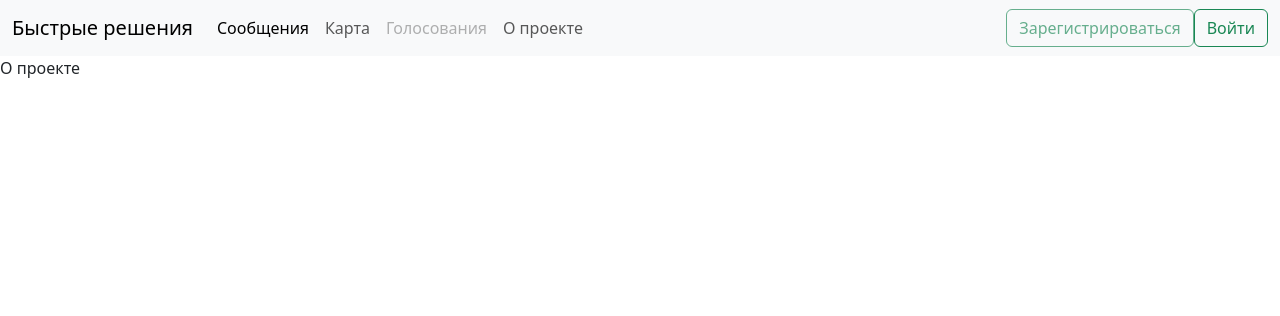
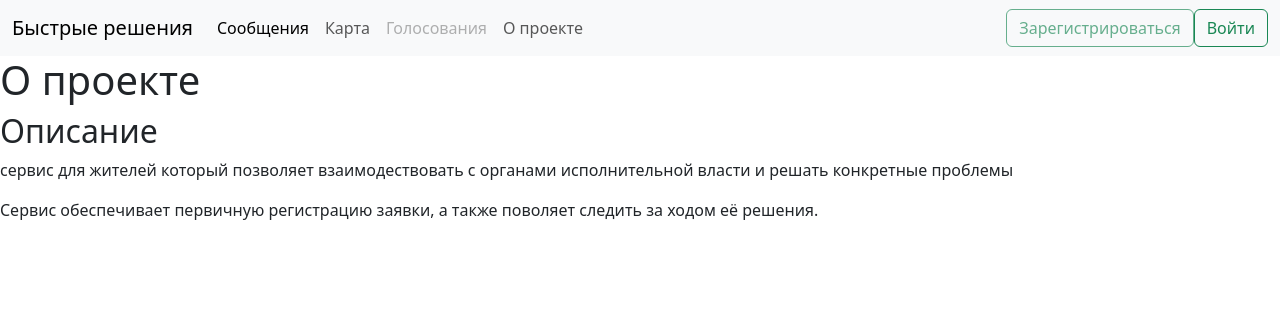
Before and after one commit to Sniperq2/python-basic, a Django app: page /about/ in a window 1280 px wide. Shown: the top 316 px of the page. Run offline with Django 5.2, Linux system fonts and the light colour scheme; some libraries are stand-ins or nearby versions.

Commit message:
step nine (extend about information page)

```diff
--- a/homework_09/simpleblog/claims/templates/about.html
+++ b/homework_09/simpleblog/claims/templates/about.html
@@ -1,5 +1,10 @@
 {% extends "root.html" %}
 
 {% block content %}
-О проекте
+<h1>О проекте</h1>
+
+<h2>Описание</h2>
+<p>сервис для жителей который позволяет взаимодествовать с органами исполнительной власти и решать конкретные проблемы</p>
+<p>Сервис обеспечивает первичную регистрацию заявки, а также поволяет следить за ходом её решения.</p>
+
 {% endblock %}
```
